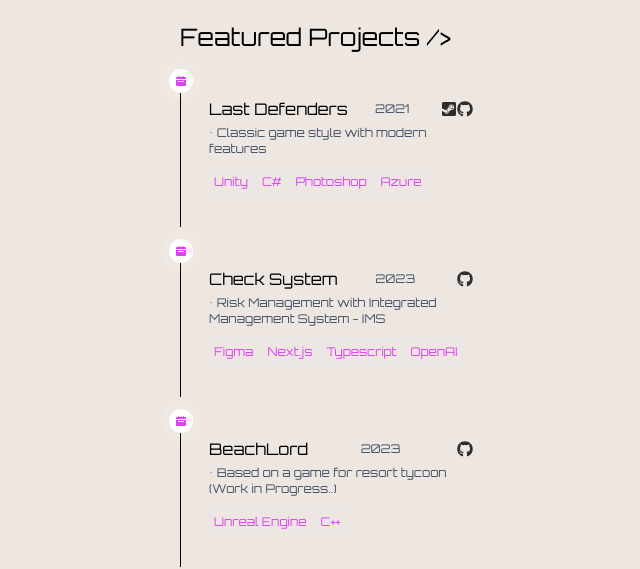
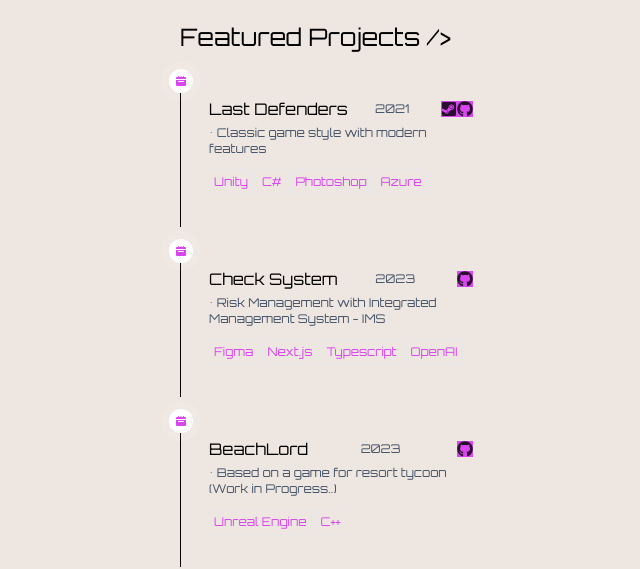
Before and after one commit to DiegoCstyles/portfolio, a Next.js app: page / in a window 1280 px wide. Shown: the part 2427-2996 px from the top of the page, without its empty margins (108-748 px from the left). Built offline with nearby package versions, Linux system fonts and the light colour scheme.

Commit message:
Update Icon.tsx

```diff
--- a/components/Icon.tsx
+++ b/components/Icon.tsx
@@ -39,9 +39,9 @@ const Icon = ({
 
   return (
     <Link href={href} target={target} rel="noopener noreferrer" aria-label={label} className={classNameLink}>
-      <div className="flex items-center" onClick={onClick}>
+      <div className="flex items-center bg-fuchsia-500" onClick={onClick}>
         {children}
-        <Icon className={" w-5 h-5 md:w-4 md:h-4 lg:w-4 lg:h-4 opacity-80 group-hover:opacity-100 transition duration-300  bg-fuchsia-500" + classNameIcon} style={{ color }} />
+        <Icon className={" w-5 h-5 md:w-4 md:h-4 lg:w-4 lg:h-4 opacity-80 group-hover:opacity-100 transition duration-300" + classNameIcon} style={{ color }} />
       </div>
     </Link>
   );
```
